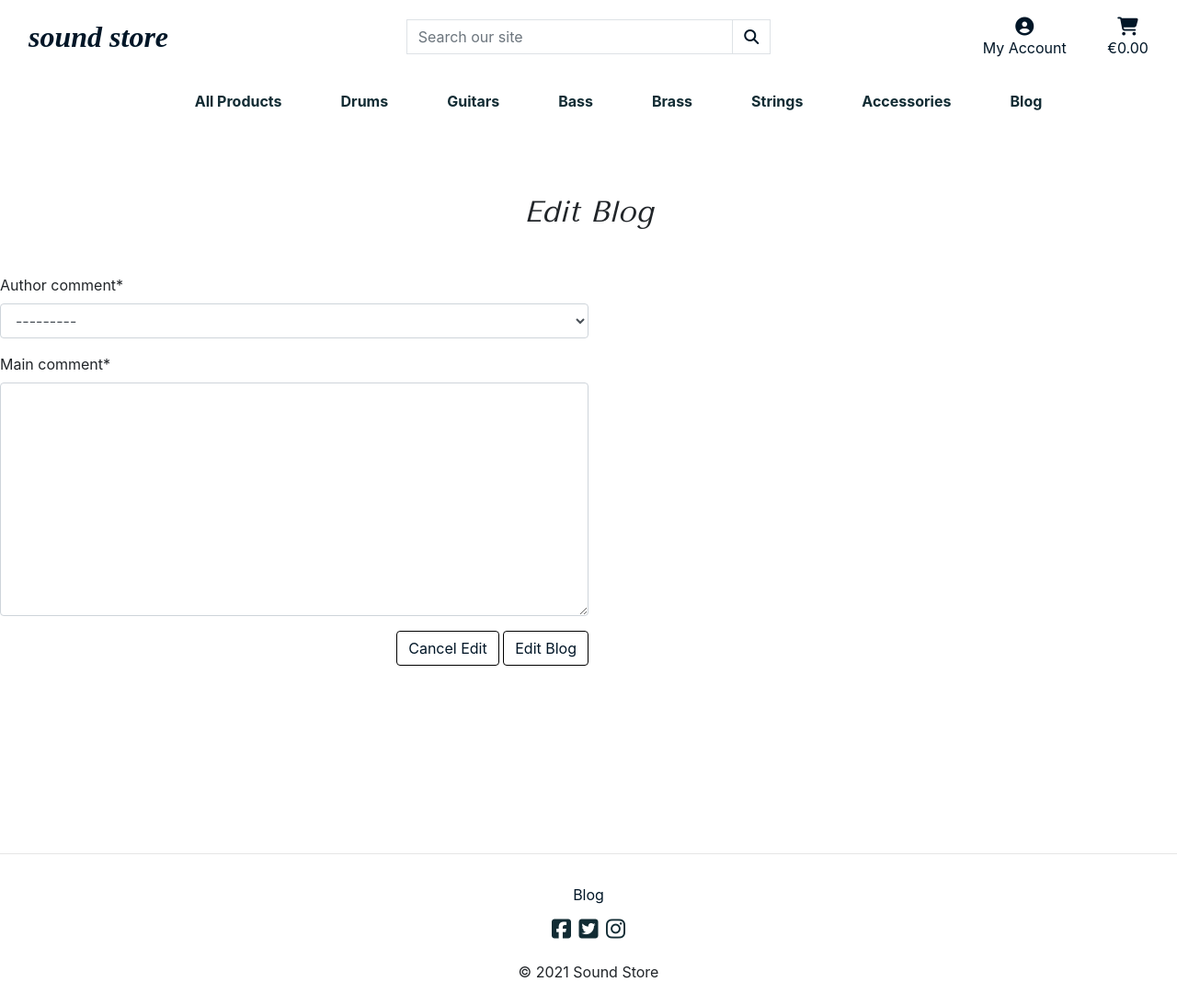
After one commit to Code-Institute-Submissions/sound-store-ms4, a Django app: template blog/templates/blog/add_comment.html in a window 1280 px wide. The commit adds this page. Shown: the whole page at 92% size. Run offline with Django 3.2, Linux system fonts and the light colour scheme; the template is opened without the code that fills it: values that come from a table or form of the project are taken from there, others are empty; some libraries are stand-ins or nearby versions; some web fonts are replaced.

Commit message:
Render comment form on full_blog.html

```diff
--- a/blog/forms.py
+++ b/blog/forms.py
@@ -1,5 +1,5 @@
 from django import forms
-from .models import BlogPost
+from .models import BlogPost, BlogComments
 
 
 class BlogForm(forms.ModelForm):
@@ -7,3 +7,13 @@ class BlogForm(forms.ModelForm):
     class Meta:
         model = BlogPost
         fields = '__all__'
+
+
+class BlogCommentForm(forms.ModelForm):
+
+    class Meta:
+        model = BlogComments
+        fields = [
+            'author_comment',
+            'main_comment',
+        ]
--- /dev/null
+++ b/blog/templates/blog/add_comment.html
@@ -0,0 +1,41 @@
+{% extends "base.html" %}
+{% load static %}
+{% block extra_title %}
+  | Add blod comment
+{% endblock %}
+
+{% block extra_css %}
+    <link rel="stylesheet" href="{% static 'blog/css/blog.css' %}">
+{% endblock %}
+
+{% block page_header %}
+  <div class="container header-container">
+    <div class="row">
+      <div class="col">
+
+      </div>
+    </div>
+  </div>
+{% endblock %}
+
+{% block content %}
+<div>
+    <h2 class="logo-font mt-5 mb-5 center blog-logo"><i>Edit Blog</i></h2>
+</div>
+<div class="form-container">
+    <div class="row">
+      <div class="col-12">
+        <form method="POST" action="{% url 'edit_blog' blog.id %}" enctype="multipart/form-data">
+        {% csrf_token %}
+        {{ form | crispy }}
+        <div class="text-right">
+          <a class="btn btn-links" href="{% url 'home' %}">Cancel Edit</a>
+          <button type="submit" class="btn btn-links">Edit Blog</button>
+        </div>
+        </form>
+      </div>
+    </div>
+</div>
+
+
+{% endblock %}
--- a/blog/views.py
+++ b/blog/views.py
@@ -2,7 +2,7 @@ from django.shortcuts import render, redirect, reverse, get_object_or_404
 from django.contrib import messages
 from django.contrib.auth.decorators import login_required
 from .models import BlogPost
-from .forms import BlogForm
+from .forms import BlogForm, BlogCommentForm
 
 
 def blog_post_page(request):
@@ -84,9 +84,11 @@ def delete_blog(request, blog_id):
 
 def full_post(request, blog_id):
     blogs = get_object_or_404(BlogPost, pk=blog_id)
+    form = BlogCommentForm
 
     context = {
         'blogs': blogs,
+        'form': form,
     }
 
     return render(request, 'blog/full_blog.html', context)
```
Also changed, not shown: bits.txt (+18 -0 lines), blog/templates/blog/full_blog.html (+13 -0 lines), blog/models.py (line endings or trailing spaces).
